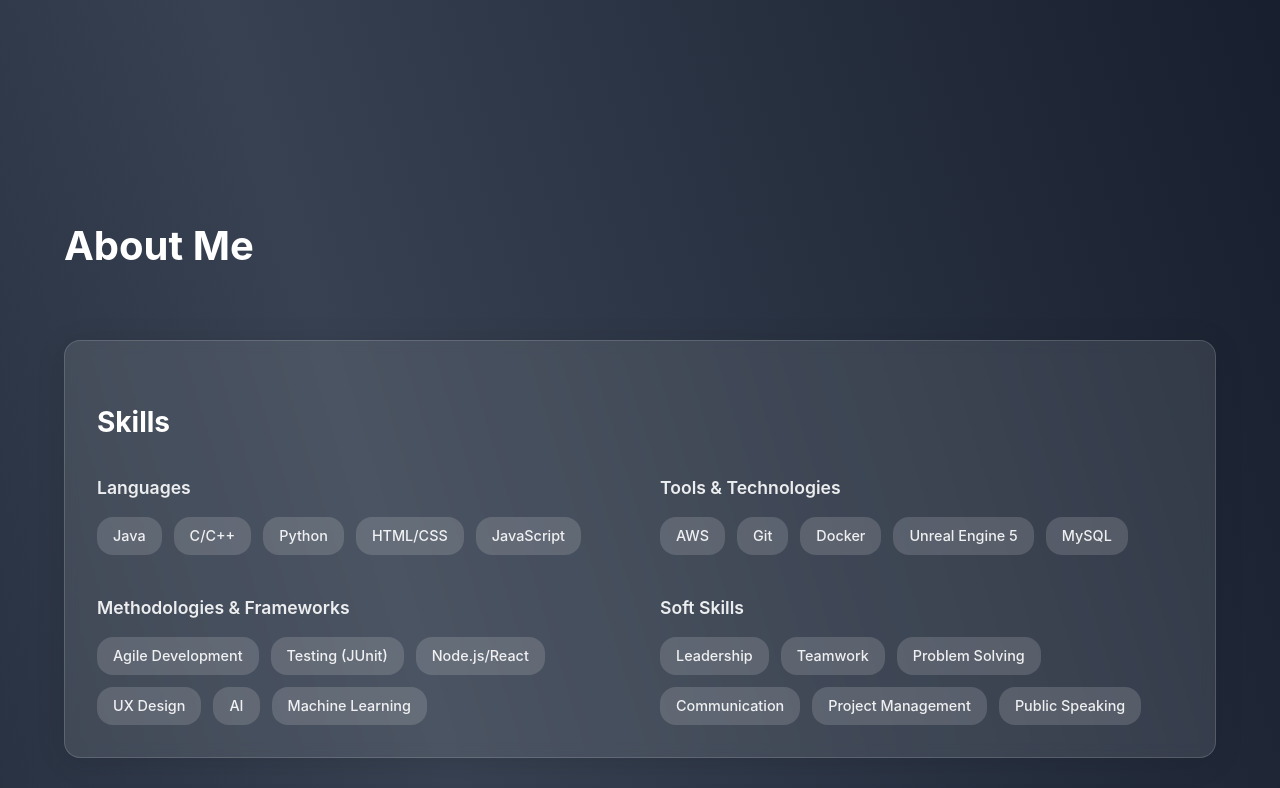
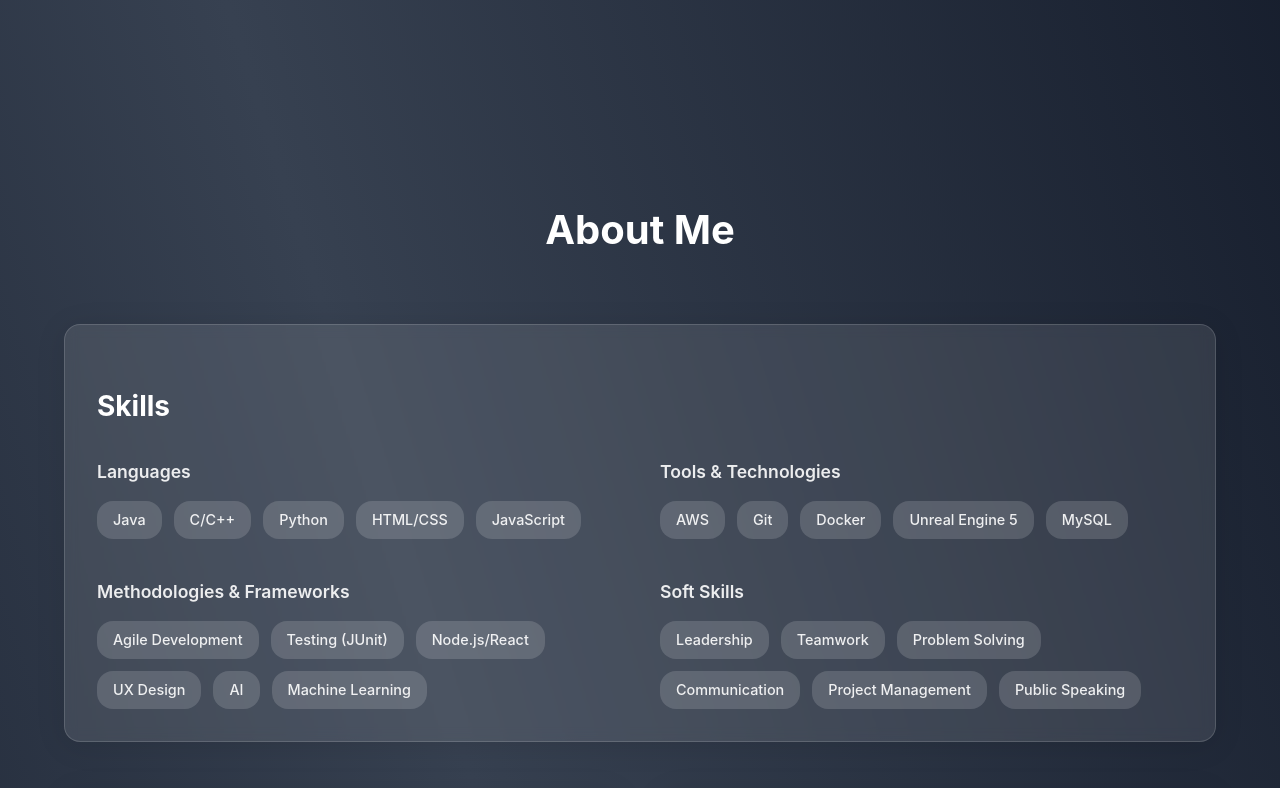
Before and after one commit to amaklakovv/portfolio, a React (Vite) app: page / in a window 1280 px wide. Shown: the part 720-1508 px from the top of the page. Built offline with nearby package versions, Linux system fonts and the light colour scheme.

Commit message:
checkpoint for how i like it atm

```diff
--- a/src/components/App.css
+++ b/src/components/App.css
@@ -8,7 +8,7 @@ body {
 /* Give sections more breathing room for a cleaner look */
 .fullscreen-section {
   padding-top: 0; /* Let the h2 margin handle the top spacing */
-  padding-bottom: 4rem; /* Creates consistent space between sections */
+  padding-bottom: 1rem; /* Creates consistent space between sections */
   /* Add flex properties to center content within each section */
   display: flex;
   flex-direction: column;
@@ -18,12 +18,12 @@ body {
 
 /* Offset for the fixed navbar when scrolling to a section */
 #home, #about, #projects, #contact {
-  scroll-margin-top: 60px; /* This is the value to adjust anchor padding */
+  scroll-margin-top: 80px;
 }
 
 
 .App {
-  /* The App is now just a container for our sections */
+  /* The App is now just a container for the sections */
 }
 
 /* A reusable wrapper for consistent section layout */
@@ -34,10 +34,10 @@ body {
 
 .section-wrapper h2 {
   font-size: 2.5rem;
-  margin-top: 2rem; /* Creates space above the title */
+  margin-top: 4rem; /* Creates space above the title */
   margin-bottom: 4rem; /* Creates space below the section title */
   color: white;
-  text-align: left; /* Ensure section titles are always left-aligned */
+  text-align: center; /* Center the section titles */
 }
 
 /* Section-Specific Card Sizing */
```
